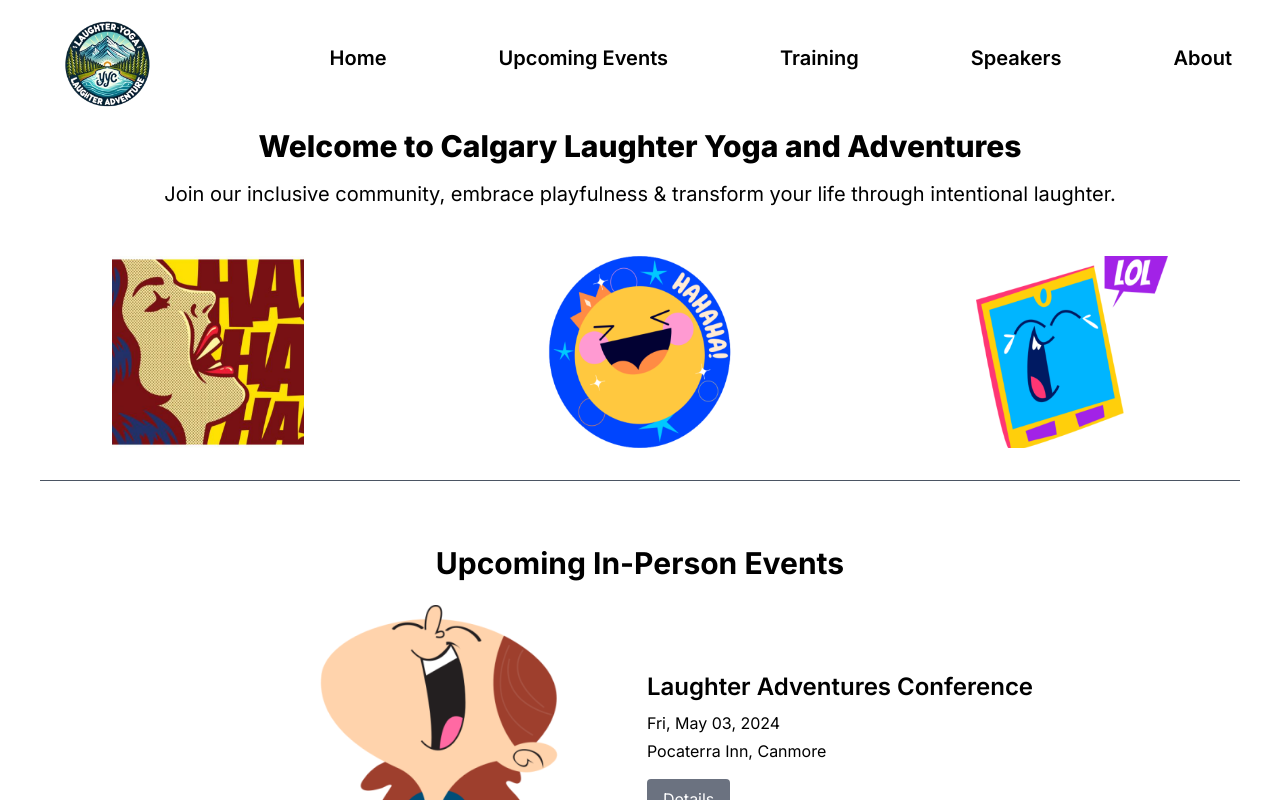
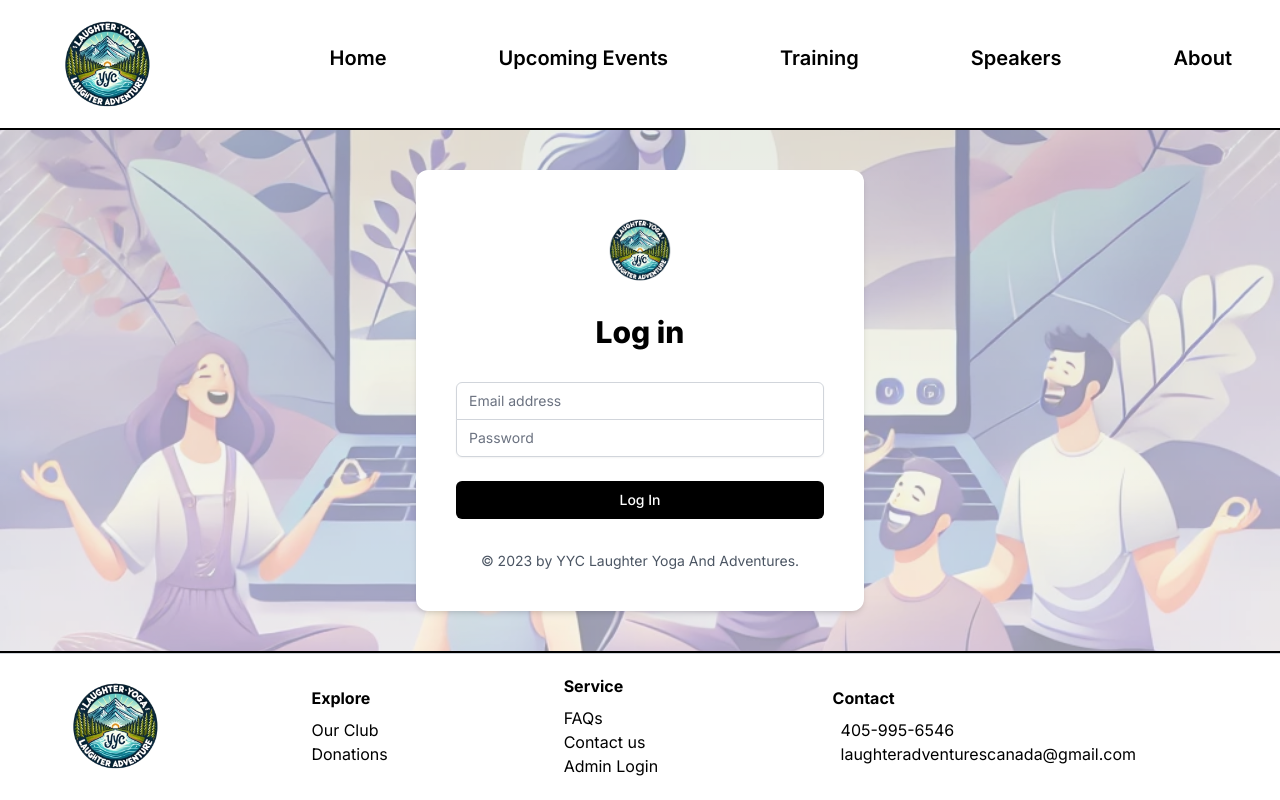
Before and after one commit to RudraYPatel/calgary-laughter-yoga-adventures, a Next.js app: page / in a window 1280 px wide. Shown: the top 800 px of the page. Built offline with nearby package versions, Linux system fonts and the light colour scheme; no server answers.

Commit message:
Master Login Commit

```diff
--- a/app/auth-context.js
+++ b/app/auth-context.js
@@ -1,4 +1,3 @@
-// app/auth-context.js
 "use client";
 
 import { createContext, useContext, useEffect, useState } from "react";
--- a/app/components/adminlogin.js
+++ b/app/components/adminlogin.js
@@ -1,24 +1,26 @@
 "use client";
-import React from "react";
+import React, { useState } from "react";
 import { useRouter } from "next/navigation";
 import { useUserAuth } from "../auth-context";
-
+import { auth, signInWithEmailAndPassword } from "../firebase";
 
 export default function AdminLogin() {
   const { googleSignIn } = useUserAuth();
   const router = useRouter();
+  const [email, setEmail] = useState("");
+  const [password, setPassword] = useState("");
+  const [error, setError] = useState("");
 
-  const handleLogin = async(e) => {
+  const handleLogin = async (e) => {
     e.preventDefault();
-    setError("")
-    signInWithEmailAndPassword(auth, email, password)
-  .then((userCredential) => {
-    router.push('/adminconsole');
-  })
-  .catch((error) => {
-    setError(error.message);
-  });
-  }
+    setError("");
+    try {
+      await signInWithEmailAndPassword(auth, email, password);
+      router.push('/adminconsole');
+    } catch (error) {
+      setError(error.message);
+    }
+  };
 
   const handleGoogleSignIn = async () => {
     try {
@@ -45,7 +47,8 @@ export default function AdminLogin() {
             <img src="/logo (2).png" alt="Logo" className="mx-auto h-20 w-auto" />
             <h2 className="mt-6 text-3xl font-extrabold text-black">Log in</h2>
           </div>
-          <form className="mt-8 space-y-6">
+          {error && <p className="text-red-500 text-center">{error}</p>}
+          <form className="mt-8 space-y-6" onSubmit={handleLogin}>
             <div className="rounded-md shadow-sm -space-y-px">
               <div>
                 <label htmlFor="email" className="sr-only">Email address</label>
@@ -55,6 +58,8 @@ export default function AdminLogin() {
                   type="email"
                   autoComplete="email"
                   required
+                  value={email}
+                  onChange={(e) => setEmail(e.target.value)}
                   className="appearance-none rounded-none relative block w-full px-3 py-2 border border-gray-300 placeholder-gray-500 text-gray-900 rounded-t-md focus:outline-none focus:ring-indigo-500 focus:border-indigo-500 focus:z-10 sm:text-sm"
                   placeholder="Email address"
                 />
@@ -67,6 +72,8 @@ export default function AdminLogin() {
                   type="password"
                   autoComplete="current-password"
                   required
+                  value={password}
+                  onChange={(e) => setPassword(e.target.value)}
                   className="appearance-none rounded-none relative block w-full px-3 py-2 border border-gray-300 placeholder-gray-500 text-gray-900 rounded-b-md focus:outline-none focus:ring-indigo-500 focus:border-indigo-500 focus:z-10 sm:text-sm"
                   placeholder="Password"
                 />
@@ -80,7 +87,7 @@ export default function AdminLogin() {
                 Log In
               </button>
             </div>
-            <div>
+            {/* <div>
               <button
                 type="button"
                 onClick={handleGoogleSignIn}
@@ -89,9 +96,9 @@ export default function AdminLogin() {
                 <span className="absolute left-0 inset-y-0 flex items-center pl-3">
                   <img src="/google.webp" alt="Google" className="h-5 w-5" />
                 </span>
-                Sign Up With Google
+                Sign In With Google
               </button>
-            </div>
+            </div> */}
           </form>
           <div className="mt-8 text-center text-sm text-gray-600">
             <div>© 2023 by YYC Laughter Yoga And Adventures.</div>
--- a/app/components/footer.js
+++ b/app/components/footer.js
@@ -1,5 +1,4 @@
-import React from 'react'
-import AdminLogin from './adminlogin';
+import React from 'react';
 import Link from 'next/link';
 
 export default function Footer() {
@@ -8,20 +7,20 @@ export default function Footer() {
       <div className="container mx-auto px-4">
         <div className="flex justify-between items-center">
           <div className="flex items-center">
-          <img src="/logo (2).png" alt="logo" className="h-28 rounded-3xl"/>
+            <img src="/logo (2).png" alt="logo" className="h-28 rounded-3xl" />
             <div className="ml-24 text-black">
               <div className="font-bold mb-2">Explore</div>
               <ul>
-                <li><a href="" className="hover:underline">Our Club</a></li>
-                <li><a href="" className="hover:underline">Donations</a></li>
+                <li><a href="#" className="hover:underline">Our Club</a></li>
+                <li><a href="#" className="hover:underline">Donations</a></li>
               </ul>
             </div>
             <div className="ml-44 text-black">
               <div className="font-bold mb-2">Service</div>
               <ul>
-                <li><a href="" className="hover:underline">FAQs</a></li>
-                <li><a href="" className="hover:underline">Contact us</a></li>
-                <Link href="#">Admin</Link>
+                <li><a href="#" className="hover:underline">FAQs</a></li>
+                <li><a href="#" className="hover:underline">Contact us</a></li>
+                <li><Link href="/adminlogin">Admin Login</Link></li>
               </ul>
             </div>
           </div>
@@ -29,17 +28,15 @@ export default function Footer() {
             <div className="font-bold mb-2">Contact</div>
             <ul>
               <li className="flex items-center">
-
                 <span className="ml-2">405-995-6546</span>
               </li>
               <li className="flex items-center">
-
                 <span className="ml-2">laughteradventurescanada@gmail.com</span>
               </li>
             </ul>
           </div>
         </div>
-        <div className="mt-4  text-right text-sm text-black">
+        <div className="mt-4 text-right text-sm text-black">
           <div>© 2023 by YYC Laughter Yoga And Adventures.</div>
         </div>
       </div>
--- a/app/firebase.js
+++ b/app/firebase.js
@@ -18,3 +18,4 @@ const app = initializeApp(firebaseConfig);
 export const db = getFirestore(app);
 export const auth = getAuth(app);
 export const provider = new GoogleAuthProvider();
+export { signInWithEmailAndPassword };
--- a/app/page.js
+++ b/app/page.js
@@ -8,7 +8,7 @@ export default function Home() {
   return (
     <div className="min-h-screen flex flex-col">
       <Header />
-      <Hero/>
+      <AdminLogin/>
       <Footer/>
     </div>
 
```
